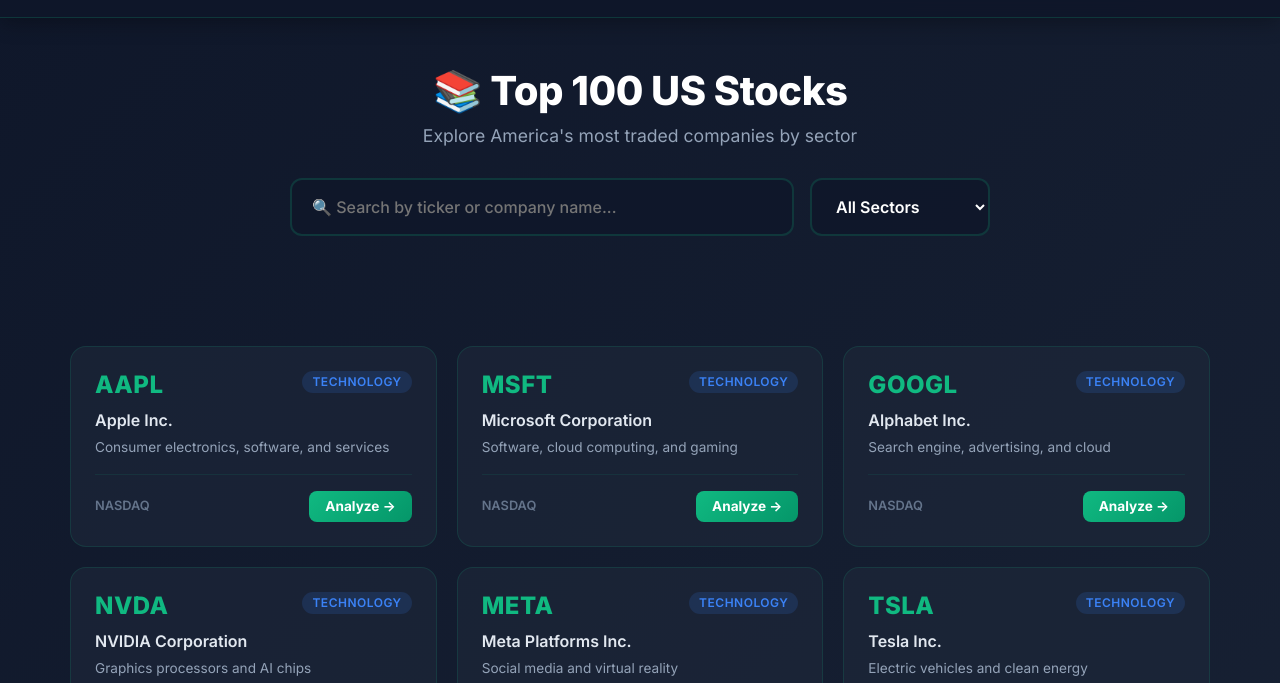
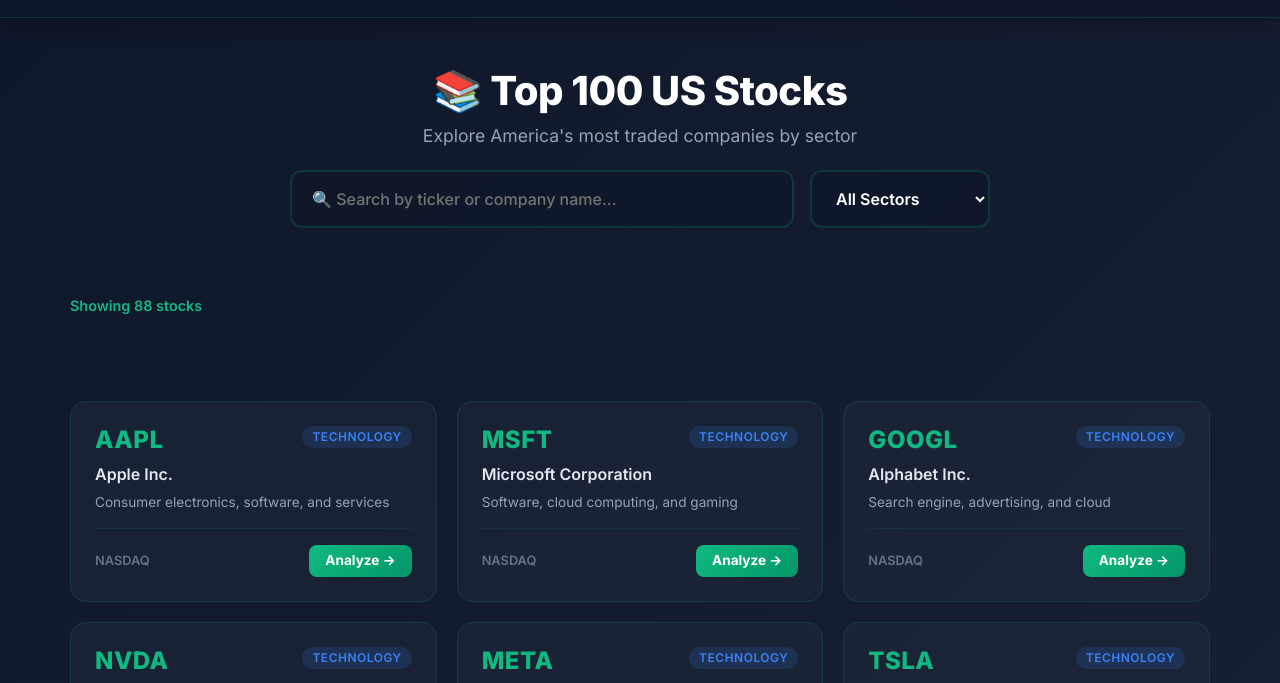
Before and after one commit to DanielMagar/AIStockAdvisor, a website built with Vite: page stocks.html in a window 1280 px wide. Shown: the part 69-752 px from the top of the page. Built offline with nearby package versions, Linux system fonts and the light colour scheme.

```diff
--- a/stocks.css
+++ b/stocks.css
@@ -54,7 +54,14 @@
 .hero-subtitle {
   font-size: 1.1rem;
   color: #94a3b8;
-  margin: 0 0 32px;
+  margin: 0 0 24px;
+}
+
+.results-count {
+  margin: 0 0 16px 0;
+  font-size: 0.9rem;
+  color: #10b981;
+  font-weight: 600;
 }
 
 /* =========================
--- a/stocks.html
+++ b/stocks.html
@@ -64,6 +64,8 @@
 			</div>
 		</section>
 
+		<p class="results-count" id="results-count"></p>
+
 		<div id="stocks-grid"></div>
 	</main>
 
--- a/stocks.js
+++ b/stocks.js
@@ -108,7 +108,10 @@
 // Render stocks
 function renderStocks(stocks) {
     const grid = document.getElementById('stocks-grid');
+    const resultsCount = document.getElementById('results-count');
     grid.innerHTML = '';
+
+    resultsCount.textContent = `Showing ${stocks.length} stock${stocks.length !== 1 ? 's' : ''}`;
 
     if (stocks.length === 0) {
         grid.innerHTML = '<p style="grid-column: 1/-1; text-align: center; color: #94a3b8; padding: 40px;">No stocks found matching your criteria.</p>';
```
